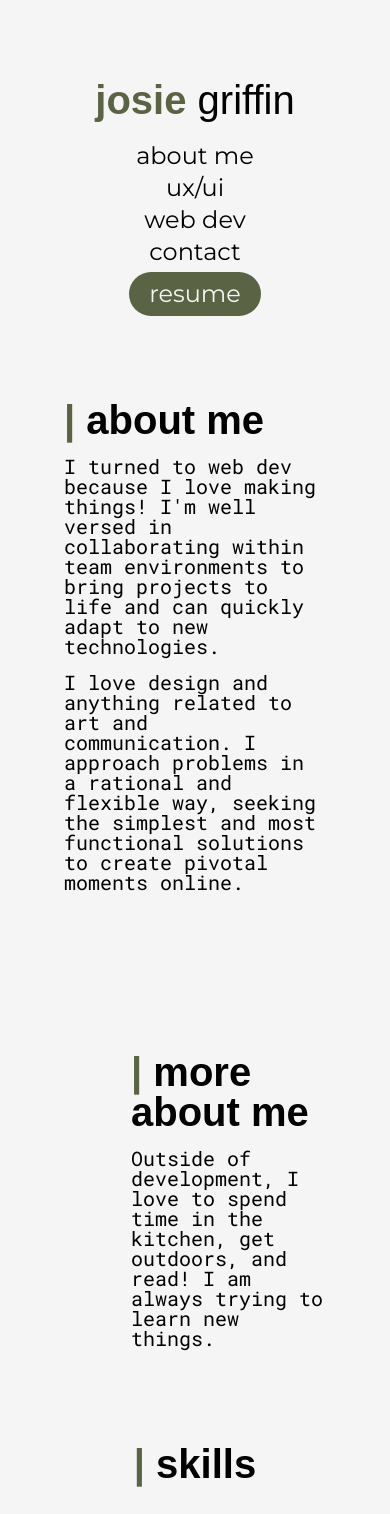
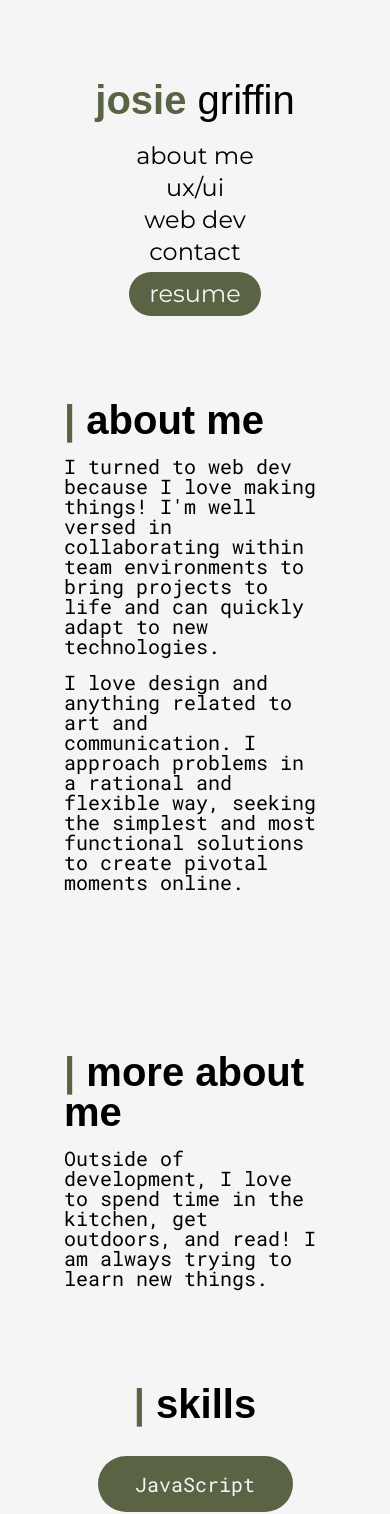
Before and after one commit to josielynngriffin/josie-react-portfolio, a React (Create React App) app in the folder my-app/: page /#/about in a window 390 px wide. Shown: the top 1514 px of the page. Built offline with nearby package versions, Linux system fonts and the light colour scheme; a web font is replaced by a local one.

Commit message:
Fix mobile about width in styling

```diff
--- a/my-app/src/assets/styles/style.css
+++ b/my-app/src/assets/styles/style.css
@@ -421,7 +421,7 @@ footer {
         width: 60%;
     }
 
-    .about__wrapper {
+    .about__wrapper, .moreabout__wrapper {
         width: auto;
     }
 
```
